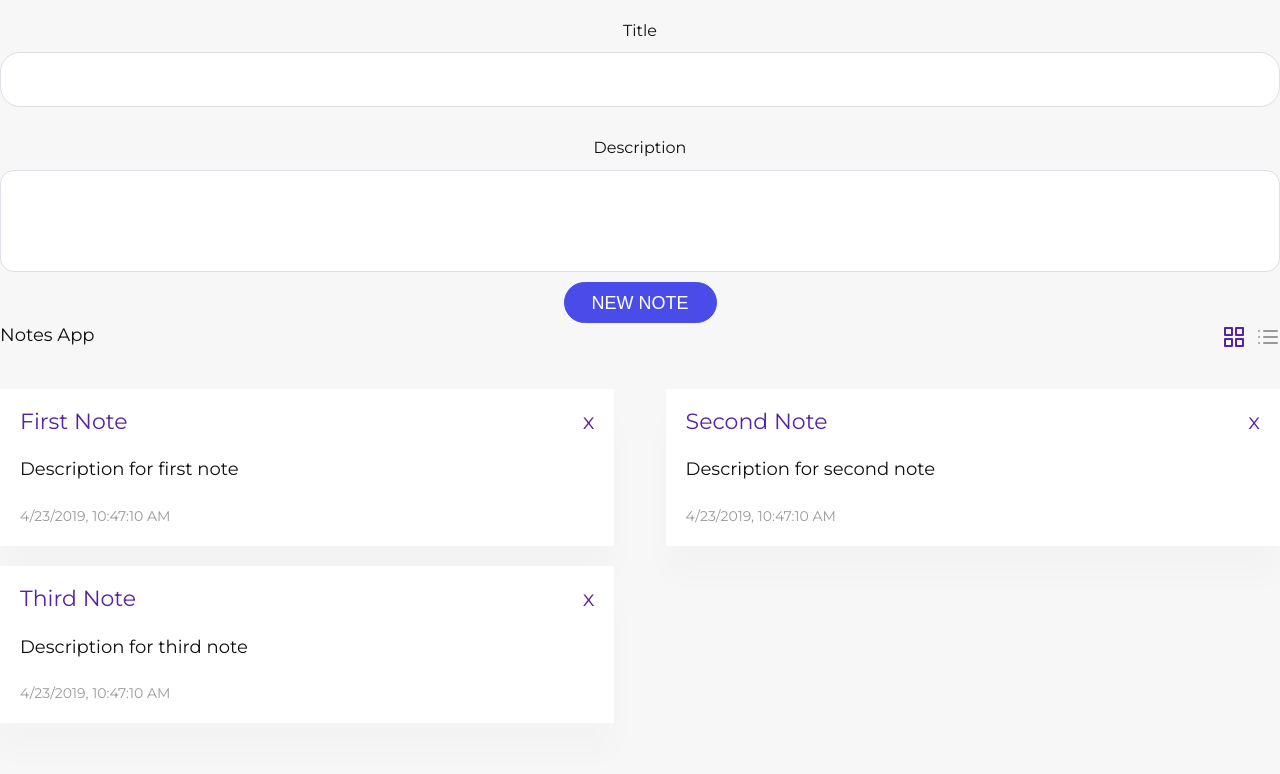
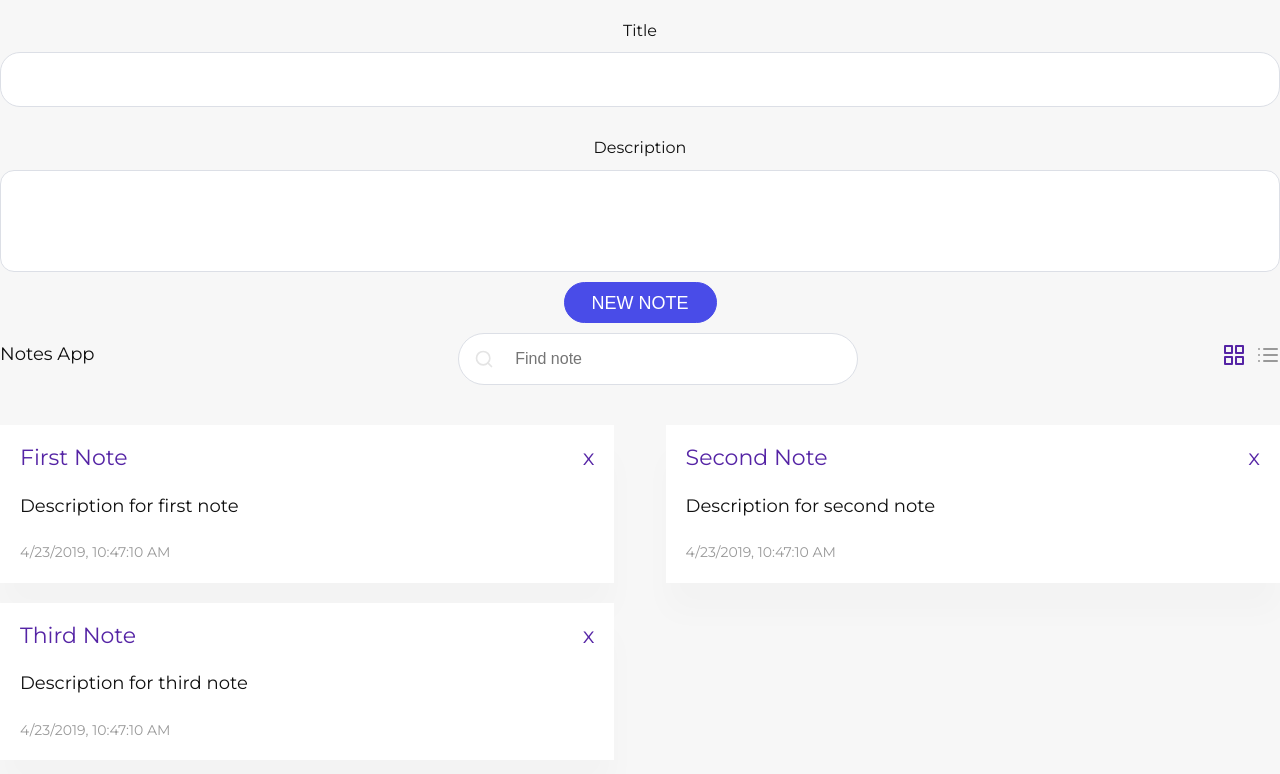
Before and after one commit to ilya-averin/VueNotesApp, a Vue app: page / in a window 1280 px wide. Shown: the top 774 px of the page. Built offline with nearby package versions, Linux system fonts and the light colour scheme.

Commit message:
Update App.vue

```diff
--- a/src/App.vue
+++ b/src/App.vue
@@ -10,7 +10,17 @@
           <newNote :note="note" @addNote="addNote"/>
 
 					<div class="note-header">
+						<!-- title -->
 						<h1>{{ title }}</h1>
+
+						<!-- search -->
+						<!-- <p>{{search}}</p> -->
+						<search
+							:value = "search"
+							placeholder = "Find note"
+							@search = "search = $event"/>
+
+						<!-- icons control -->
 							<div class="icons">
 								<svg :class="{ active: grid }" @click="grid = true" xmlns="http://www.w3.org/2000/svg" width="24" height="24" viewBox="0 0 24 24" fill="none" stroke="currentColor" stroke-width="2" stroke-linecap="round" stroke-linejoin="round" ><rect x="3" y="3" width="7" height="7"></rect><rect x="14" y="3" width="7" height="7"></rect><rect x="14" y="14" width="7" height="7"></rect><rect x="3" y="14" width="7" height="7"></rect></svg>
 								<svg :class="{ active: !grid }" @click="grid = false" xmlns="http://www.w3.org/2000/svg" width="24" height="24" viewBox="0 0 24 24" fill="none" stroke="currentColor" stroke-width="2" stroke-linecap="round" stroke-linejoin="round"><line x1="8" y1="6" x2="21" y2="6"></line><line x1="8" y1="12" x2="21" y2="12"></line><line x1="8" y1="18" x2="21" y2="18"></line><line x1="3" y1="6" x2="3" y2="6"></line><line x1="3" y1="12" x2="3" y2="12"></line><line x1="3" y1="18" x2="3" y2="18"></line></svg>
@@ -18,7 +28,7 @@
 					</div>
 
           <!-- note list -->
-					<notes :notes="notes" :grid="grid" @remove="removeNote"/>
+					<notes :notes="notesFilter" :grid="grid" @remove="removeNote"/>
 
 
         </div>
@@ -32,14 +42,17 @@
 import message from '@/components/Message.vue'
 import newNote from '@/components/NewNote.vue'
 import notes from '@/components/Notes.vue'
+import search from '@/components/Search.vue'
+import { filter } from 'minimatch';
 
 export default {
   components: {
-    message, newNote, notes
+    message, newNote, notes, search
   },
   data () {
     return {
-      title: 'Notes App',
+			title: 'Notes App',
+			search: '',
 			message: null,
 			grid: true,
 			note: {
@@ -64,7 +77,24 @@ export default {
 				}
 			]
     }
-  },
+	},
+	computed: {
+		notesFilter() {
+			let array = this.notes,
+				search = this.search
+			if (!search) return array
+
+			search = search.trim().toLowerCase()
+			// filter
+			array = array.filter(function (item) {
+				if (item.title.toLowerCase().indexOf(search) !== -1) {
+					return item
+				}
+			})
+			// Error
+			return array
+		}
+	},
   methods: {
 			addNote () {
 				// console.log(this.note)
```
